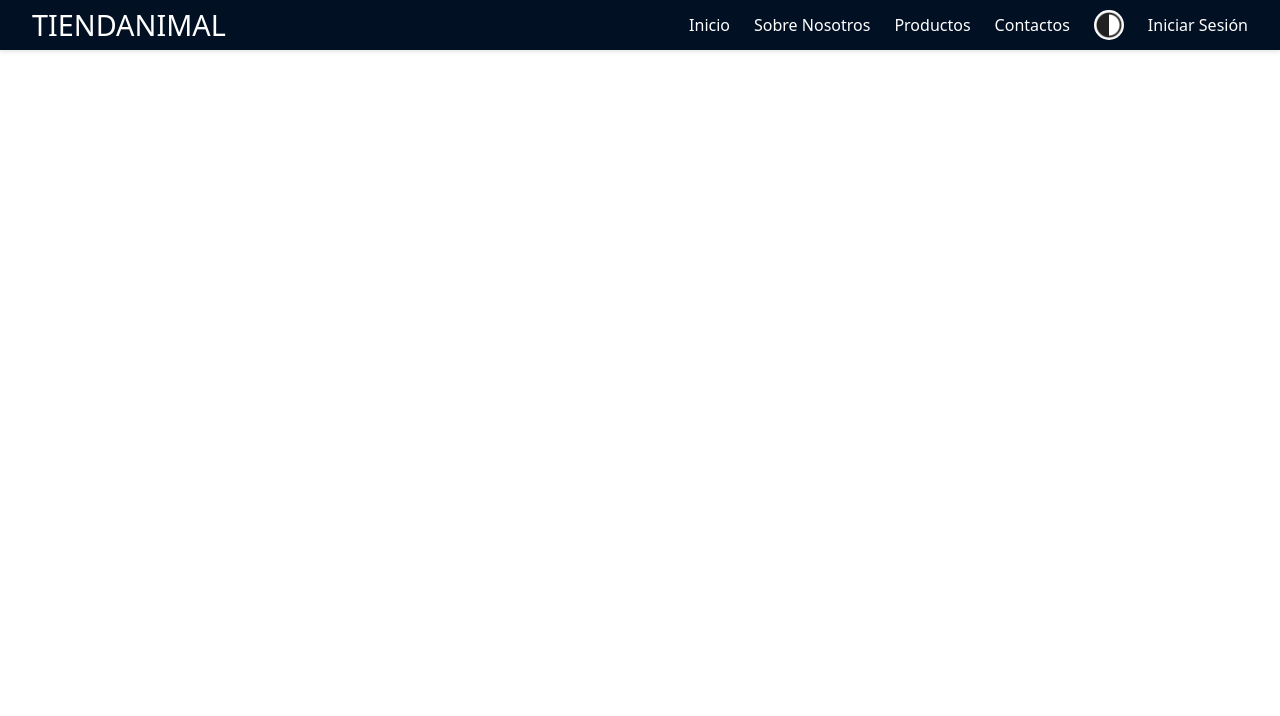
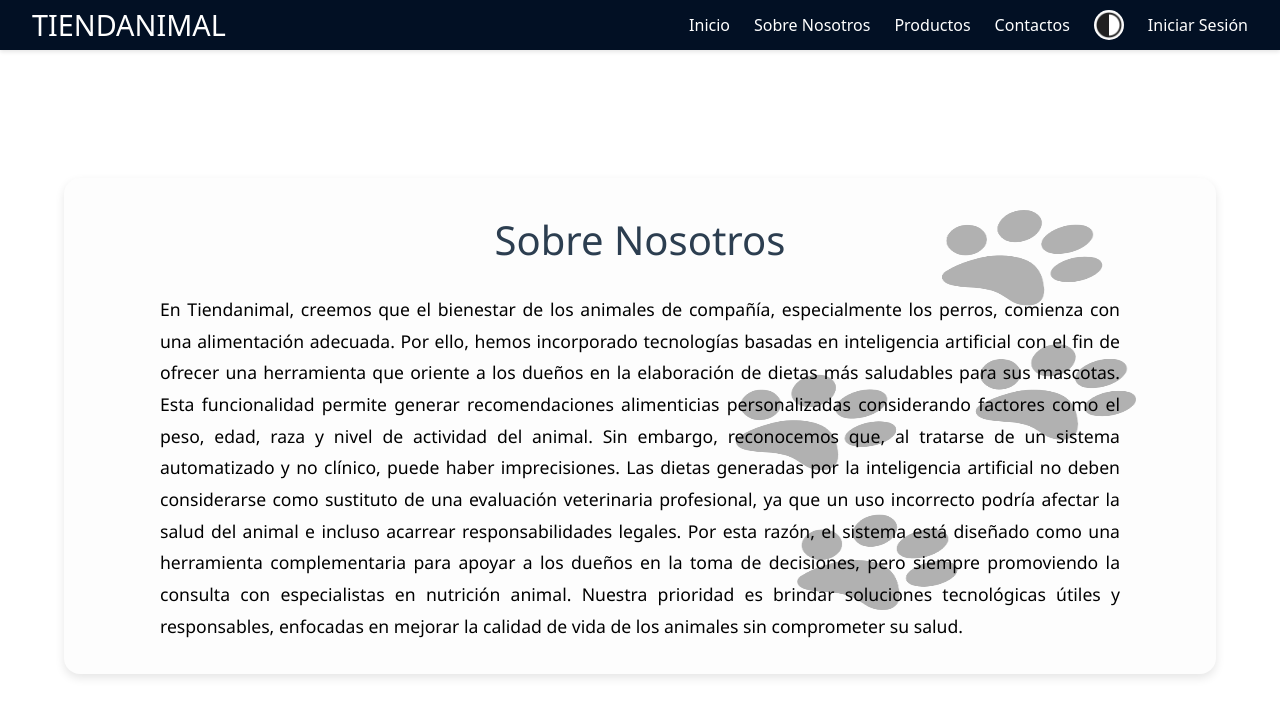
Before and after one commit to JoseEduardo23/Frontend, a React (Vite) app: page /sobre in a window 1280 px wide. Shown: the top 716 px of the page. Built offline with nearby package versions, Linux system fonts and the light colour scheme; no server answers.

Commit message:
Correccion de imperfecciones

```diff
--- /dev/null
+++ b/src/Estilos/Sobre.css
@@ -0,0 +1,37 @@
+.content-sobre {
+    padding: 2rem;
+    max-width: 90%;
+    margin: 8rem auto 0 auto;
+    background-color: #fdfdfd;
+    border-radius: 1rem;
+    box-shadow: 0 4px 10px rgba(0, 0, 0, 0.1);
+    position: relative;
+    z-index: 1;
+}
+
+.content-sobre h1 {
+    font-size: 2.5rem;
+    font-family: 'Segoe UI', Tahoma, Geneva, Verdana, sans-serif;
+    color: #2c3e50;
+    text-align: center;
+    margin-bottom: 1.5rem;
+}
+
+.info-sobre {
+    font-family: 'Segoe UI', Tahoma, Geneva, Verdana, sans-serif;
+    font-size: 1.1rem;
+    line-height: 1.8;
+    text-align: justify;
+    padding: 0 4rem;
+    color: black;
+}
+
+.img-huella-s {
+    position: absolute;
+    width: 25rem;
+    height: 25rem;
+    top: 2rem;
+    right: 5rem;
+    opacity: 0.6;
+    z-index: -1;
+}
--- a/src/Estilos/Tienda.css
+++ b/src/Estilos/Tienda.css
@@ -187,7 +187,7 @@
 /* Estilos para el botón de favoritos */
 .btn-favorito {
   position: absolute;
-  margin-left: 270px;
+  margin-left: 250px;
   margin-top: -200px;
   width: 36px;
   height: 36px;
--- a/src/layout/Dashboard.jsx
+++ b/src/layout/Dashboard.jsx
@@ -58,13 +58,6 @@ const Dashboard = () => {
               Clientes
             </Link>
           </li>
-
-          <li>
-            <img src={dog} alt="" className='cat'/>
-            <Link to='/dashboard/mascotas' className={`${urlActual === '/dashboard/mascotas' ? 'active' : ''}`}>
-              Mascotas
-            </Link>
-          </li>
         </ul>
       </div>
 
--- a/src/paginas/Sobre.jsx
+++ b/src/paginas/Sobre.jsx
@@ -1,6 +1,8 @@
 import React, { useState } from 'react';
 import { Link } from 'react-router-dom';
+import '../Estilos/Sobre.css'
 import logoDarkMode from '../assets/dark.png'
+import huella from '../assets/huellas.png'
 
 export const Sobre = () => {
     const [darkMode, setdarkMode] = useState(false)
@@ -50,6 +52,19 @@ export const Sobre = () => {
                     </ul>
                 </div>
             </main>
+            <section className='content-sobre'>
+                <h1>Sobre Nosotros</h1>
+                <div className='info-sobre'>
+                    <p>
+                        En Tiendanimal, creemos que el bienestar de los animales de compañía, especialmente los perros, comienza con una alimentación adecuada. Por ello, hemos incorporado tecnologías basadas en inteligencia artificial con el fin de ofrecer una herramienta que oriente a los dueños en la elaboración de dietas más saludables para sus mascotas.
+
+                        Esta funcionalidad permite generar recomendaciones alimenticias personalizadas considerando factores como el peso, edad, raza y nivel de actividad del animal. Sin embargo, reconocemos que, al tratarse de un sistema automatizado y no clínico, puede haber imprecisiones. Las dietas generadas por la inteligencia artificial no deben considerarse como sustituto de una evaluación veterinaria profesional, ya que un uso incorrecto podría afectar la salud del animal e incluso acarrear responsabilidades legales.
+
+                        Por esta razón, el sistema está diseñado como una herramienta complementaria para apoyar a los dueños en la toma de decisiones, pero siempre promoviendo la consulta con especialistas en nutrición animal. Nuestra prioridad es brindar soluciones tecnológicas útiles y responsables, enfocadas en mejorar la calidad de vida de los animales sin comprometer su salud.
+                    </p>
+                </div>
+                <img src={huella} className='img-huella-s' />
+            </section>
         </div>
     )
 }
--- a/src/paginas/landingPage.jsx
+++ b/src/paginas/landingPage.jsx
@@ -181,9 +181,9 @@ export const LandingPage = () => {
             <div class="footer-links">
               <p class="footer-title">Enlaces</p>
               <ul class="footer-list">
-                <li class="footer-list-item">Conócenos</li>
-                <li class="footer-list-item">Planes alimenticios</li>
-                <li class="footer-list-item">Contactos</li>
+                <li class="footer-list-item"><Link to="/sobre">Sobre Nosotros</Link></li>
+                <li class="footer-list-item"><Link to="/tienda">Productos</Link></li>
+                <li class="footer-list-item"><Link to="/contactos">Contactos</Link></li>
               </ul>
             </div>
 
@@ -195,13 +195,6 @@ export const LandingPage = () => {
                 <img src={img7} alt="twitter" class="social-icon" />
               </div>
             </div>
-
-            <div class="newsletter">
-              <p class="footer-titlef">Envíanos un comentario:</p>
-              <textarea name="" id="" className='footer-input' placeholder='Comentario'></textarea>
-              <input type="email" required class="footer-input" placeholder="Correo electrónico" />
-              <button class="footer-btn">Enviar</button>
-            </div>
           </div>
         </footer>
 
```
Also changed, not shown: src/assets/huellas.png (added), src/components/Cliente_tabla.jsx (line endings or trailing spaces).
